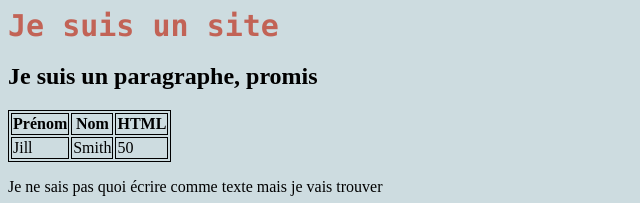
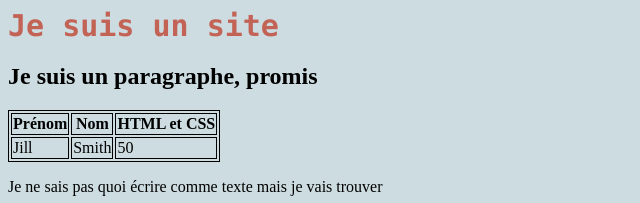
Before and after one commit to CyrilCoste/repo, a website built with Parcel: page index.html in a window 1280 px wide. Shown: the top 203 px of the page, without its empty margins (0-640 px from the left). Built offline with nearby package versions, Linux system fonts and the light colour scheme.

Commit message:
Changement tableau

```diff
--- a/index.html
+++ b/index.html
@@ -12,7 +12,7 @@
 		<tr>
 			<th>Prénom</th>
 			<th>Nom</th>
-			<th>HTML</th>
+			<th>HTML et CSS</th>
 		</tr>
 		<tr>
 			<td>Jill</td>
```
